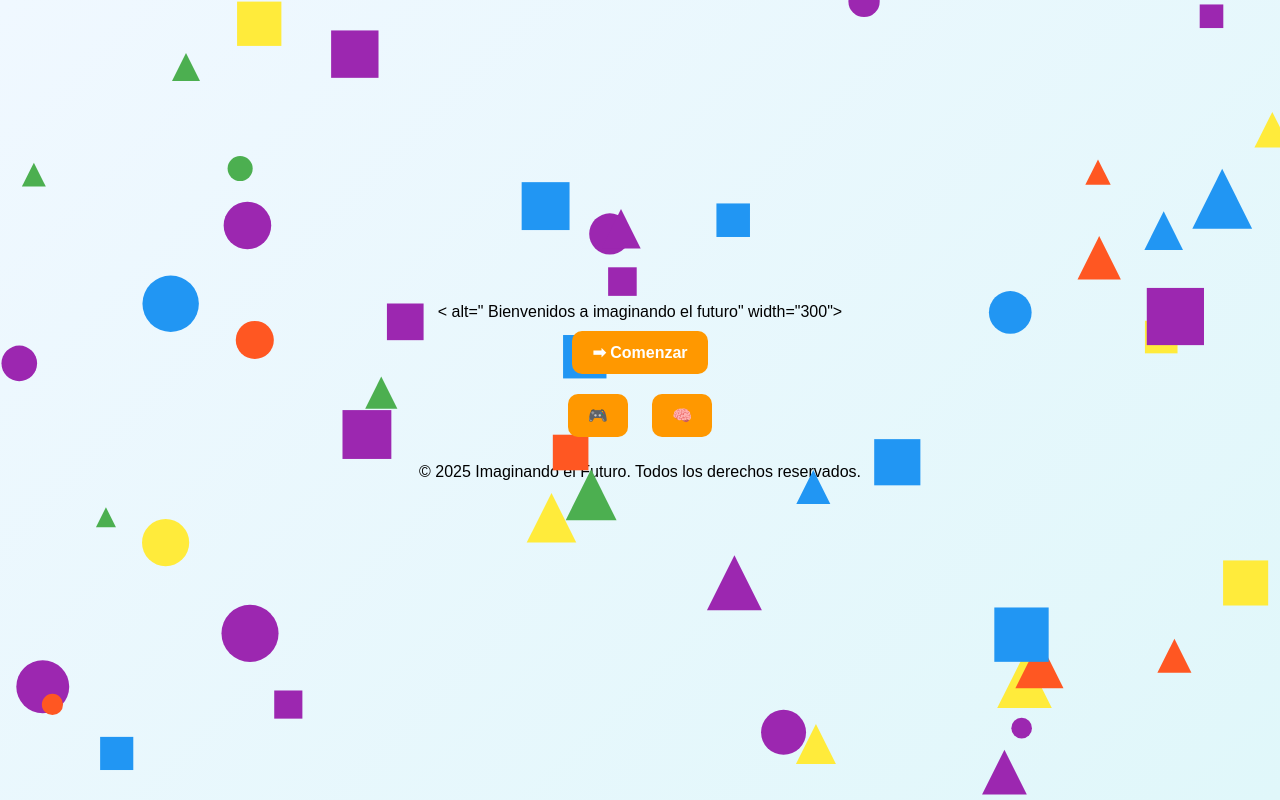
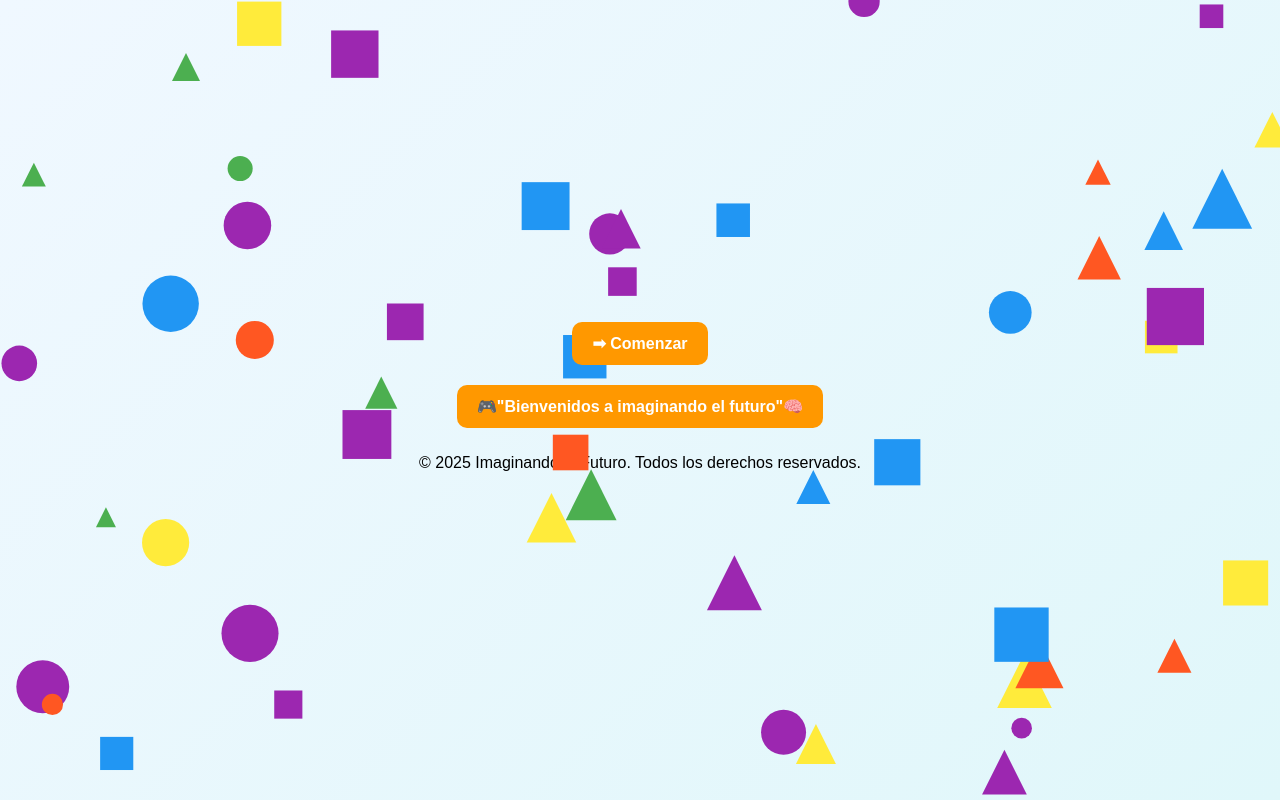
Before and after one commit to Ramir-C/imaginando-el-futuro, a website: page public/index.html in a window 1280 px wide. Drawn offline with Linux system fonts and the light colour scheme.

Commit message:
Update index.html

```diff
--- a/public/index.html
+++ b/public/index.html
@@ -78,13 +78,12 @@
   <canvas id="fondo"></canvas>
 
   <div class="container">
-    < alt=" Bienvenidos a imaginando el futuro" width="300">
 
     <nav>
       <a href="cuestionarios.html" class="btn">➡ Comenzar </a>
     </nav>
-    <a href="" class="btn">🎮 </a>
-    <a href="" class="btn"> 🧠 </a>
+    <a href="" class="btn">🎮"Bienvenidos a imaginando el futuro"🧠 </a>
+
   </div>
 
   <script>
```
